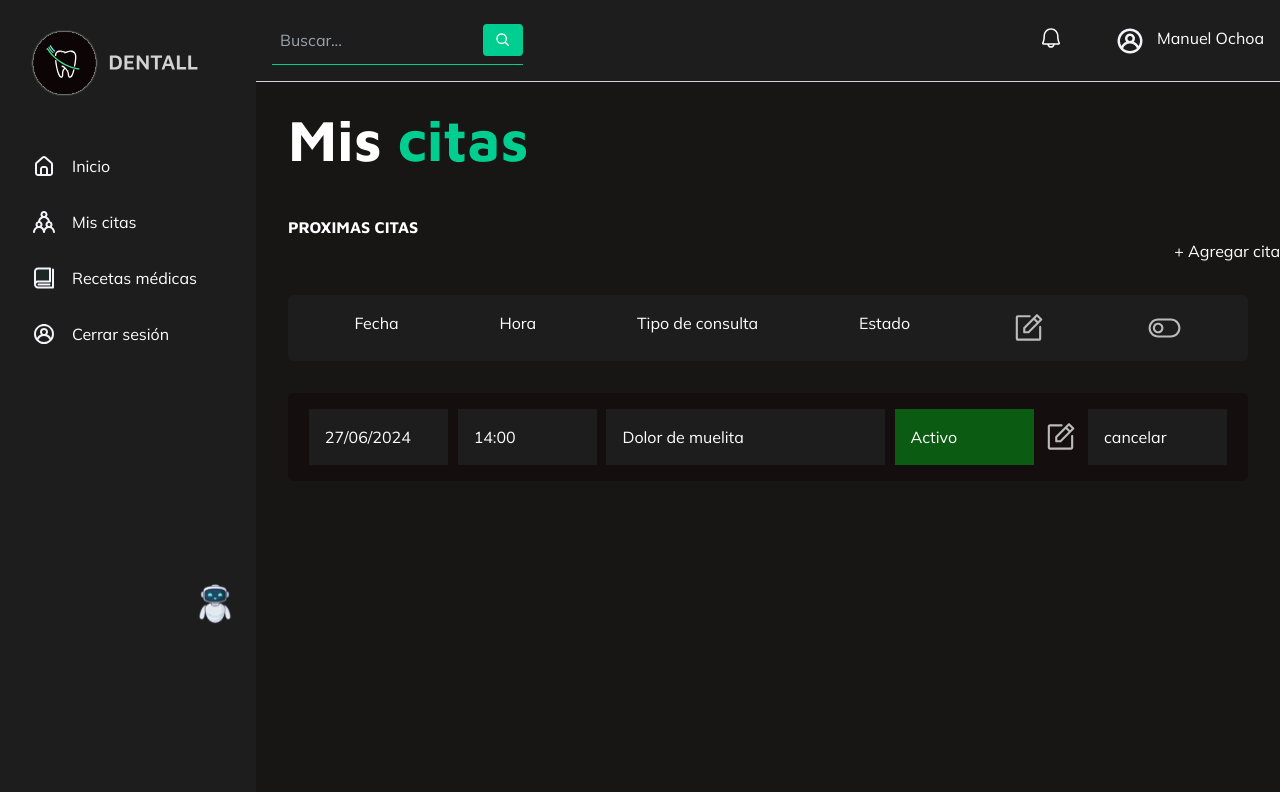
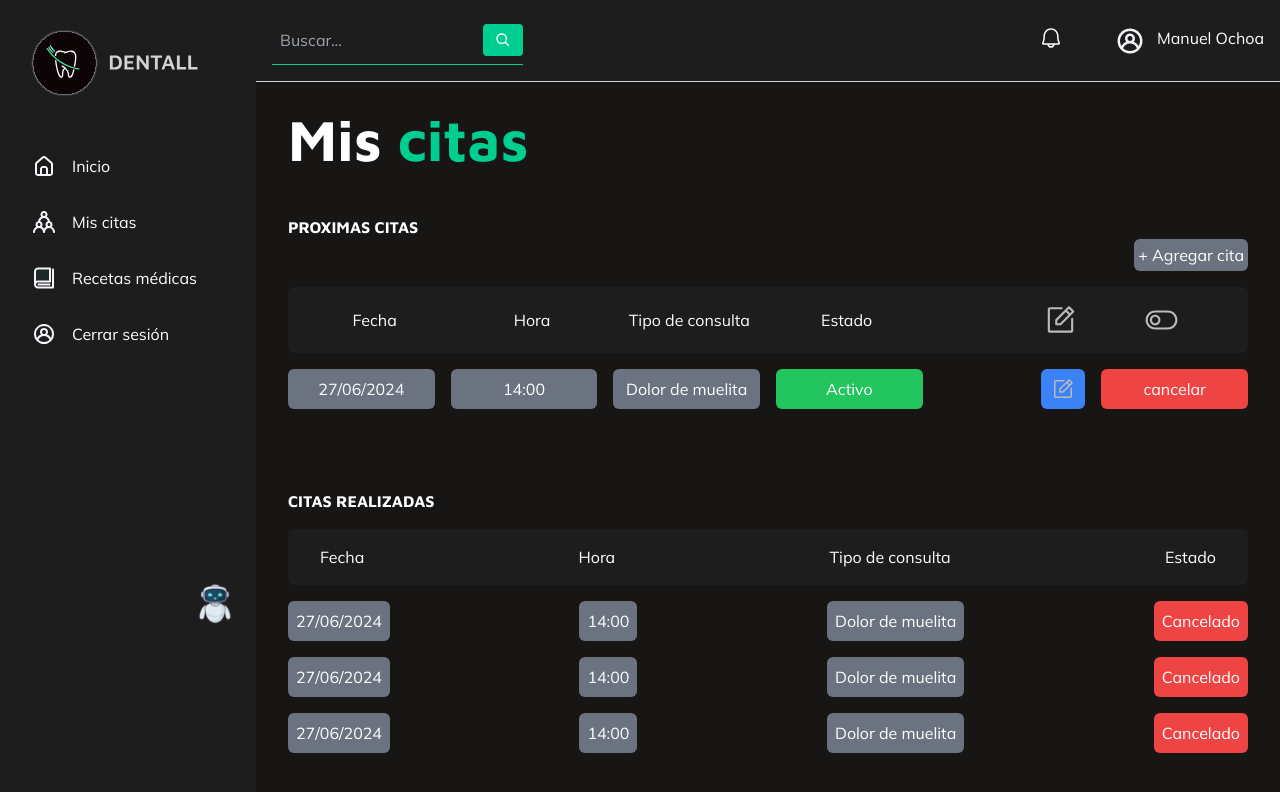
Before and after one commit to DentAll-Henry/DentAll, a Next.js app in the folder Front/: page /page/dashboard_patients/appointments in a window 1280 px wide. Shown: the top 792 px of the page. Built offline with nearby package versions, Linux system fonts and the light colour scheme.

Commit message:
modificaciones

```diff
--- a/Front/src/app/page/dashboard_patients/appointments/page.tsx
+++ b/Front/src/app/page/dashboard_patients/appointments/page.tsx
@@ -3,6 +3,8 @@ import Image from 'next/image';
 import React from 'react'
 import NavDash from '@/components/NavBar/navDash';
 import Link from 'next/link';
+import Citas from '@/components/Citas/Citas';
+import Citasr from '@/components/ccitasR/citasr';
 
 const page = () => {
   return (
@@ -18,43 +20,18 @@ const page = () => {
       </div>
       <div className="flex justify-end">
         <Link href="#">
-          <p>+ Agregar cita</p>
+          <p className="bg-gray-500 p-1 mr-8 rounded-md">+ Agregar cita</p>
         </Link>
       </div>
-      <div className="bg-darkD-500 flex justify-around p-4 rounded-md m-8">
-        <p>Fecha</p>
-        <p>Hora</p>
-        <p>Tipo de consulta</p>
-        <p>Estado</p>
-        <Image
-          className="group-hover:fill-current text-white"
-          src="/images/NotePencil.svg"
-          width={35}
-          height={35}
-          alt="Pagos"
-        />
-        <Image
-          className="group-hover:fill-current text-white"
-          src="/images/ToggleLeft.svg"
-          width={35}
-          height={35}
-          alt="Pagos"
-        />
+      <div>
+        <Citas />
       </div>
-      <div className="bg-darkD-700 flex justify-around p-4 rounded-md m-8">
-        <p className="bg-darkD-500 p-4 w-[15%]">27/06/2024</p>
-        <p className="bg-darkD-500 p-4 w-[15%]">14:00</p>
-        <p className="bg-darkD-500 p-4 w-[30%]">Dolor de muelita</p>
-        <p className="bg-[#0B5B12] p-4 w-[15%] ">Activo</p>
-        <Image
-          className="group-hover:fill-current text-white"
-          src="/images/NotePencil.svg"
-          width={35}
-          height={35}
-          alt="Pagos"
-        />
-        <p className="bg-darkD-500 p-4 w-[15%] ">cancelar</p>
+      <div>
+        <h2 className="font-bold ml-8 mt-20">CITAS REALIZADAS</h2>
       </div>
+    <div>
+<Citasr/>
+    </div>
     </div>
   );
 }
--- /dev/null
+++ b/Front/src/components/Citas/Citas.tsx
@@ -0,0 +1,58 @@
+import Image from 'next/image';
+import React from 'react'
+
+const Citas = () => {
+  return (
+    <div className="mx-8 mt-4">
+      <div className="bg-darkD-500 grid grid-cols-6 gap-4 p-4 rounded-md items-center">
+        <p className="text-white text-center">Fecha</p>
+        <p className="text-white text-center">Hora</p>
+        <p className="text-white text-center">Tipo de consulta</p>
+        <p className="text-white text-center">Estado</p>
+        <Image
+          className="justify-self-center ml-[80%] "
+          src="/images/NotePencil.svg"
+          width={35}
+          height={35}
+          alt="Editar"
+        />
+        <Image
+          className="justify-self-center"
+          src="/images/ToggleLeft.svg"
+          width={35}
+          height={35}
+          alt="Ver"
+        />
+      </div>
+      <div className="grid grid-cols-6 gap-4  rounded-md mt-4 items-center">
+        <p className="bg-gray-500 text-white p-2 rounded-md text-center">
+          27/06/2024
+        </p>
+        <p className="bg-gray-500 text-white p-2 rounded-md text-center">
+          14:00
+        </p>
+        <p className="bg-gray-500 text-white p-2 rounded-md text-center">
+          Dolor de muelita
+        </p>
+        <p className="bg-green-500 text-white p-2 rounded-md text-center">
+          Activo
+        </p>
+        <div className="justify-self-center bg-blue-500 p-2 rounded-md ml-[70%]">
+          <Image
+            className="h-6"
+            src="/images/NotePencil.svg"
+            width={35}
+            height={35}
+            alt="Editar"
+          />
+        </div>
+        <p className="bg-red-500 text-white p-2 rounded-md text-center cursor-pointer">
+          cancelar
+        </p>
+      </div>
+
+    </div>
+  );
+}
+
+export default Citas
--- /dev/null
+++ b/Front/src/components/ccitasR/citasr.tsx
@@ -0,0 +1,58 @@
+import React from 'react'
+const Citasr = () => {
+  return (
+    <div className="mx-8 mt-4 h-screen">
+      <div className="bg-darkD-500 flex flex-row  justify-between px-8 p-4 rounded-md ">
+        <p className="text-white ">Fecha</p>
+        <p className="text-white ">Hora</p>
+        <p className="text-white ">Tipo de consulta</p>
+        <p className="text-white ">Estado</p>
+      </div>
+
+      <div className="flex flex-row  gap-4 justify-between rounded-md mt-4 ">
+        <p className="bg-gray-500 text-white p-2 rounded-md text-center ">
+          27/06/2024
+        </p>
+        <p className="bg-gray-500 text-white p-2 rounded-md text-center ">
+          14:00
+        </p>
+        <p className="bg-gray-500 text-white p-2 rounded-md text-center ">
+          Dolor de muelita
+        </p>
+        <p className="bg-red-500 text-white p-2 rounded-md text-center ">
+          Cancelado
+        </p>
+      </div>
+      <div className="flex flex-row gap-4 justify-between rounded-md mt-4 ">
+        <p className="bg-gray-500 text-white p-2 rounded-md text-center ">
+          27/06/2024
+        </p>
+        <p className="bg-gray-500 text-white p-2 rounded-md text-center ">
+          14:00
+        </p>
+        <p className="bg-gray-500 text-white p-2 rounded-md text-center ">
+          Dolor de muelita
+        </p>
+        <p className="bg-red-500 text-white p-2 rounded-md text-center ">
+          Cancelado
+        </p>
+      </div>
+      <div className="flex flex-row gap-4 justify-between rounded-md mt-4 ">
+        <p className="bg-gray-500 text-white p-2 rounded-md text-center ">
+          27/06/2024
+        </p>
+        <p className="bg-gray-500 text-white p-2 rounded-md text-center ">
+          14:00
+        </p>
+        <p className="bg-gray-500 text-white p-2 rounded-md text-center ">
+          Dolor de muelita
+        </p>
+        <p className="bg-red-500 text-white p-2 rounded-md text-center ">
+          Cancelado
+        </p>
+      </div>
+    </div>
+  );
+}
+
+export default Citasr
```
